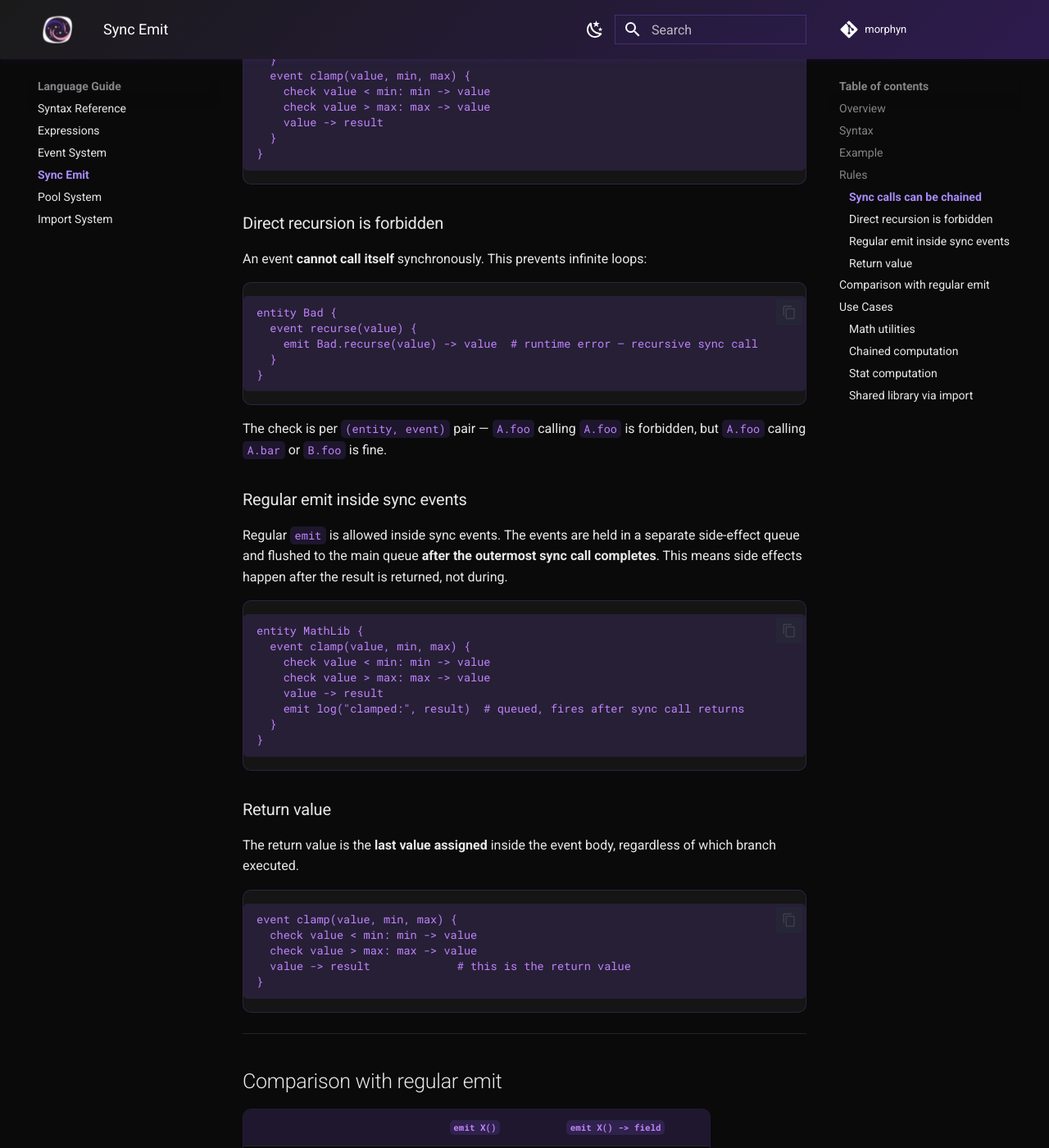
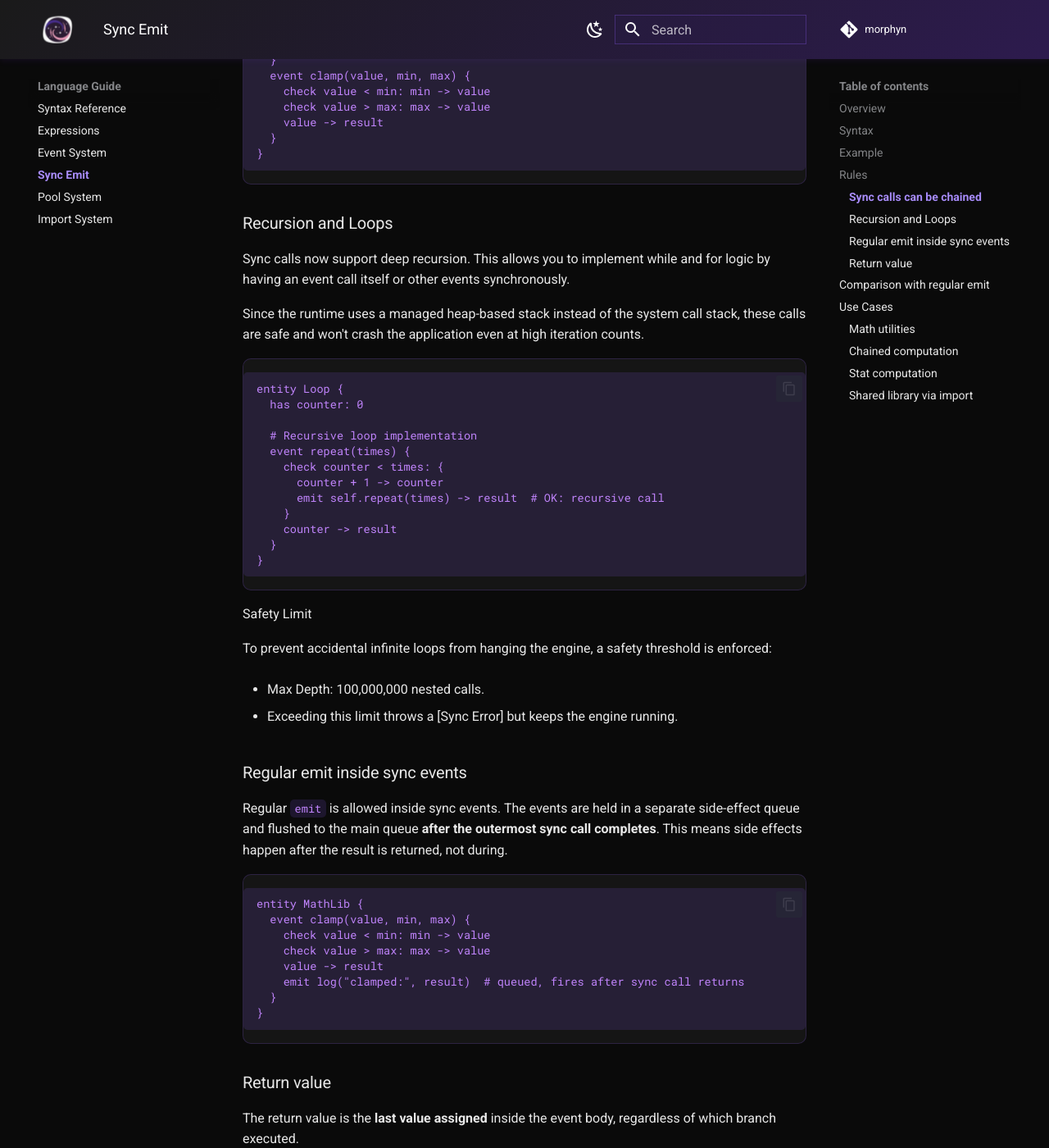
Before and after one commit to jvnkoo/morphyn, an MkDocs documentation site: the page built from docs/language/sync-emit.md, in a window 1280 px wide and 1400 px high, scrolled down 1775 px. Shown: the whole window at 82% size. Built offline with MkDocs 1.6.1 and Material for MkDocs 9.7.7, drawn with Linux system fonts in a browser that asks for light colours; comment, search, counter and statistics services are not loaded.

Commit message:
docs: update Sync Emit rules and document heap-based recursion

````diff
--- a/docs/language/sync-emit.md
+++ b/docs/language/sync-emit.md
@@ -72,18 +72,33 @@ entity MathLib {
 }
 ```
 
-### Direct recursion is forbidden
-An event **cannot call itself** synchronously. This prevents infinite loops:
+### Recursion and Loops
+Sync calls now support deep recursion. This allows you to implement while and for logic by having an event call itself or other events synchronously.
+
+Since the runtime uses a managed heap-based stack instead of the system call stack, these calls are safe and won't crash the application even at high iteration counts.
 
 ```morphyn
-entity Bad {
-  event recurse(value) {
-    emit Bad.recurse(value) -> value  # runtime error — recursive sync call
+entity Loop {
+  has counter: 0
+
+  # Recursive loop implementation
+  event repeat(times) {
+    check counter < times: {
+      counter + 1 -> counter
+      emit self.repeat(times) -> result  # OK: recursive call
+    }
+    counter -> result
   }
 }
 ```
 
-The check is per `(entity, event)` pair — `A.foo` calling `A.foo` is forbidden, but `A.foo` calling `A.bar` or `B.foo` is fine.
+Safety Limit
+
+To prevent accidental infinite loops from hanging the engine, a safety threshold is enforced:
+
+  * Max Depth: 100,000,000 nested calls.
+
+  * Exceeding this limit throws a [Sync Error] but keeps the engine running.
 
 ### Regular emit inside sync events
 Regular `emit` is allowed inside sync events. The events are held in a separate side-effect queue and flushed to the main queue **after the outermost sync call completes**. This means side effects happen after the result is returned, not during.
````
Also changed, not shown: docs/learn/learn.md (+5 -3 lines).
